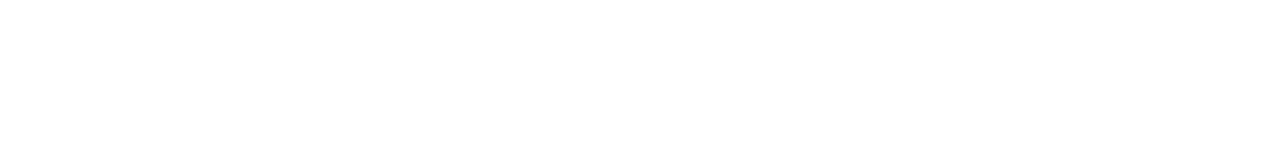
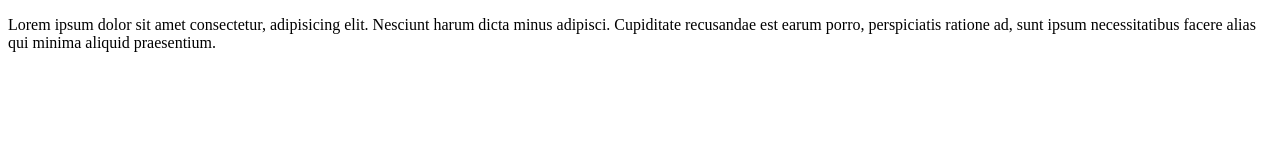
Before and after one commit to oets-man/latihan-git, a plain HTML site: page index.html in a window 1280 px wide. Drawn offline with Linux system fonts and the light colour scheme.

Commit message:
buat paragraf baru

```diff
--- a/index.html
+++ b/index.html
@@ -7,6 +7,6 @@
     <title>Document</title>
 </head>
 <body>
-
+    <p>Lorem ipsum dolor sit amet consectetur, adipisicing elit. Nesciunt harum dicta minus adipisci. Cupiditate recusandae est earum porro, perspiciatis ratione ad, sunt ipsum necessitatibus facere alias qui minima aliquid praesentium.</p>
 </body>
 </html>
```
